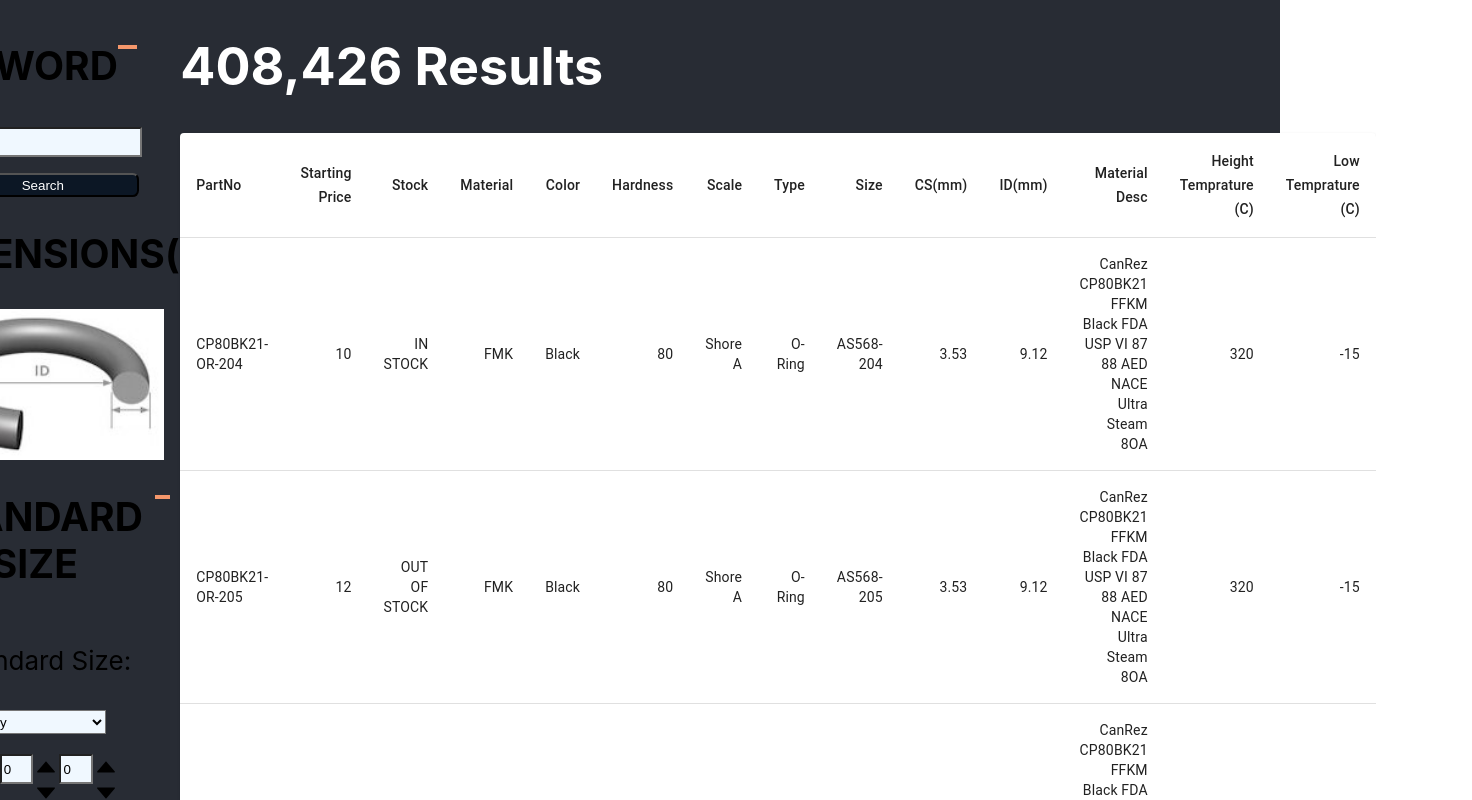
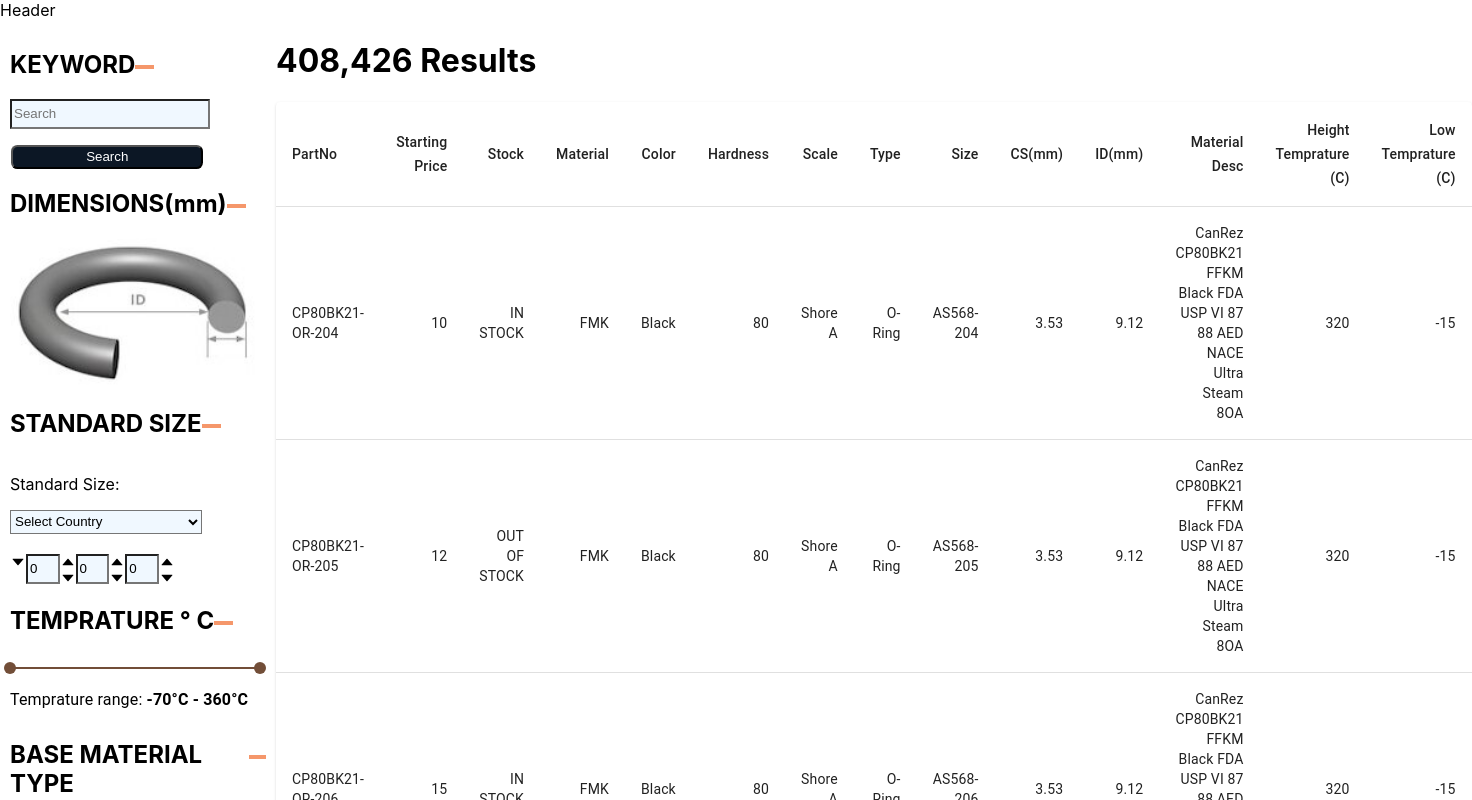
Before and after one commit to ZarqaShehwar/canyoncomponents, a React (Create React App) app: page / in a window 1280 px wide. Shown: the top 800 px of the page, 1472 px wide, since content can reach past the window. Built offline with nearby package versions, Linux system fonts and the light colour scheme.

Commit message:
merge branch and add user context

```diff
--- a/package.json
+++ b/package.json
@@ -13,6 +13,7 @@
     "@testing-library/user-event": "^13.5.0",
     "react": "^18.2.0",
     "react-dom": "^18.2.0",
+    "react-router-dom": "^6.11.2",
     "react-scripts": "5.0.1",
     "web-vitals": "^2.1.4"
   },
--- a/src/App.js
+++ b/src/App.js
@@ -1,17 +1,25 @@
 
-import React from 'react';
+import React, { useState } from 'react';
 import './App.css';
-// import RequestQuote from './components/REquestQutoe/RequestQuote';
-import Shop from './components/shope/Shop'
+import { UserContext } from '../src/UserContext'
+import { Routes, Route, Router } from 'react-router-dom';
+import Layout from './components/Layout/Layout';
+import RequestQuote from './components/REquestQutoe/RequestQuote';
 function App() {
+  return (
+   <>
+        <UserContext.Provider value={{  }}>
 
-  return (
-    <div className="App">
-      <header className="App-header">
-        <Shop/>
-        {/* <RequestQuote/> */}
-      </header>
-    </div>
+
+            <Routes>
+              <Route path='/' element={<Layout  />} />
+              <Route path='/request-quote' element={<RequestQuote />} />
+
+            </Routes>
+
+
+        </UserContext.Provider>
+   </>
   );
 }
 
--- /dev/null
+++ b/src/UserContext.jsx
@@ -0,0 +1,3 @@
+import { createContext } from "react";
+
+export const UserContext = createContext(null)
--- /dev/null
+++ b/src/components/Layout/Layout.jsx
@@ -0,0 +1,18 @@
+import React, { useContext } from 'react'
+import Header from '../Header/Header'
+import Footer from '../Footer/Footer'
+import Shop from '../shope/Shop'
+import { UserContext } from '../../UserContext'
+const Layout = () => {
+    // const {name} = useContext(UserContext)
+    return (
+        <div>
+
+            <Header />
+            <Shop/>
+            <Footer />
+        </div>
+    )
+}
+
+export default Layout
--- a/src/index.js
+++ b/src/index.js
@@ -3,12 +3,14 @@ import ReactDOM from 'react-dom/client';
 import './index.css';
 import App from './App';
 import reportWebVitals from './reportWebVitals';
-
+import { BrowserRouter } from 'react-router-dom';
 const root = ReactDOM.createRoot(document.getElementById('root'));
 root.render(
+  <BrowserRouter>
   <React.StrictMode>
     <App />
   </React.StrictMode>
+  </BrowserRouter>
 );
 
 // If you want to start measuring performance in your app, pass a function
```
Also changed, not shown: 1 other file (tests, documents, lock files or other folders).
